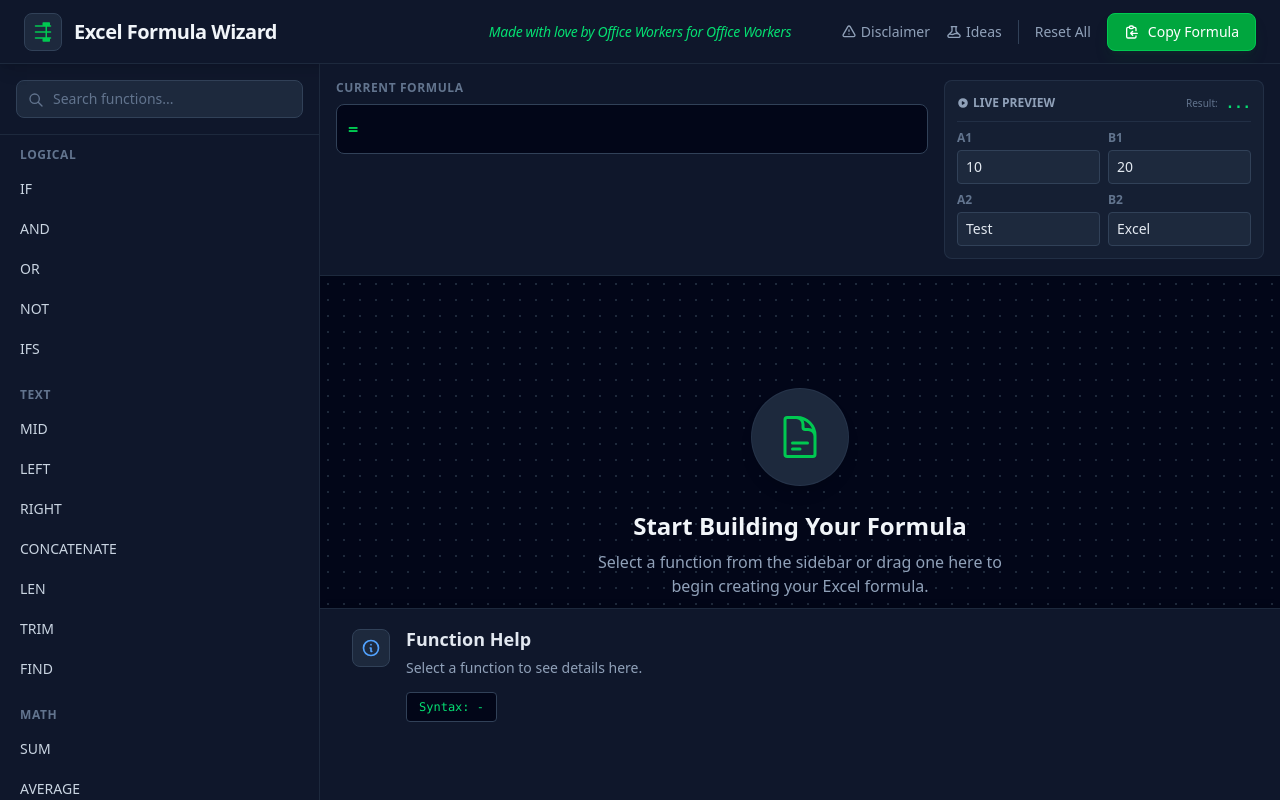
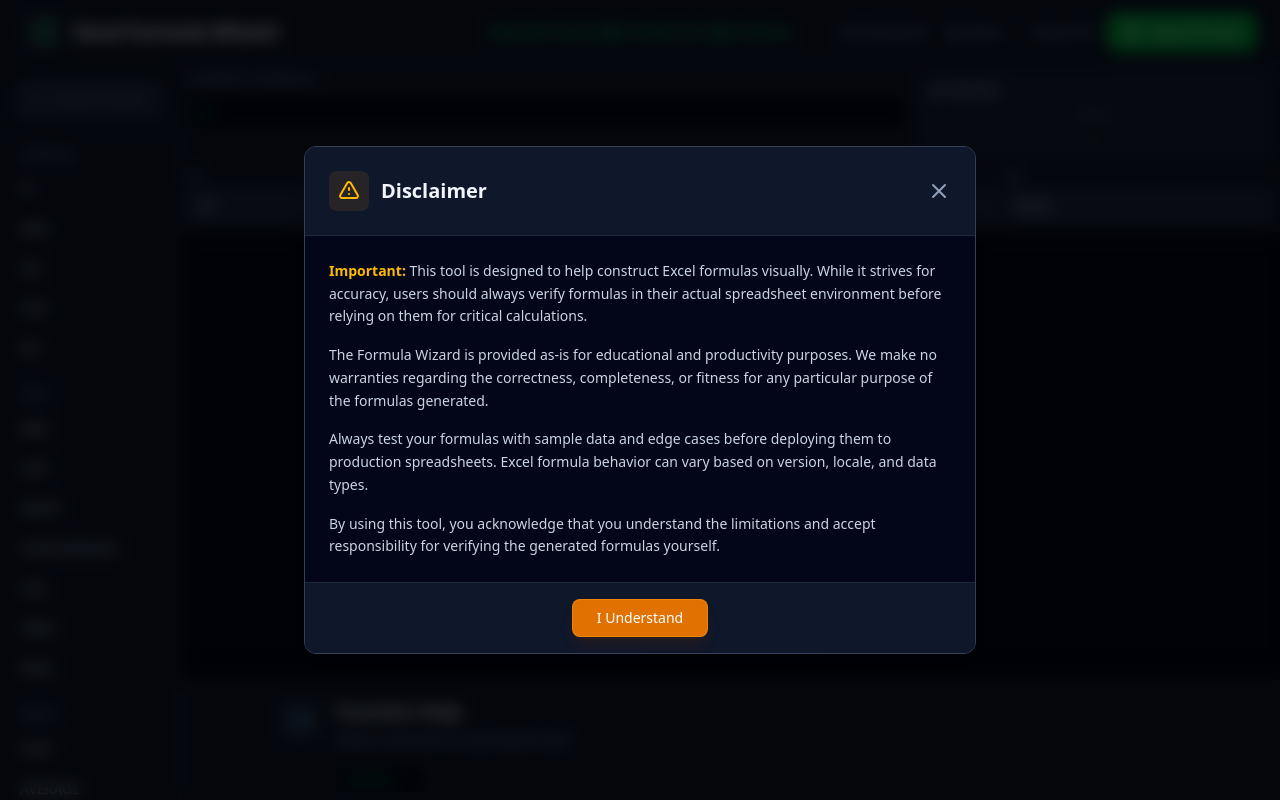
Before and after one commit to offixe-wrk/formula-wizard, a plain HTML site: page index.html in a window 1280 px wide. Both pictures are taken after a click on the button "Disclaimer". Drawn offline with nearby package versions, Linux system fonts and the light colour scheme.

Commit message:
feat: implement disclaimer modal with content and functionality

```diff
--- a/index.html
+++ b/index.html
@@ -37,7 +37,7 @@
 
         <div class="flex items-center gap-4">
             <button id="disclaimer-btn" class="text-sm font-medium text-slate-400 hover:text-amber-400 transition-colors flex items-center gap-1">
-                <svg xmlns="https://www.w3.org/2000/svg" class="h-4 w-4" fill="none" viewbox="0 0 24 24" stroke="currentColor">
+                <svg xmlns="http://www.w3.org/2000/svg" class="h-4 w-4" fill="none" viewBox="0 0 24 24" stroke="currentColor">
                     <path stroke-linecap="round" stroke-linejoin="round" stroke-width="2" d="M12 9v2m0 4h.01m-6.938 4h13.856c1.54 0 2.502-1.667 1.732-3L13.732 4c-.77-1.333-2.694-1.333-3.464 0L3.34 16c-.77 1.333.192 3 1.732 3z" />
                 </svg>
                 Disclaimer
@@ -70,7 +70,7 @@
 
     <div class="flex flex-1 overflow-hidden">
         <!-- Sidebar: Function Library -->
-        <aside class="w-80 bg-slate-900 border-r border-slate-800 flex flex-col shrink-0 z-0">
+        <aside class="w-45 bg-slate-900 border-r border-slate-800 flex flex-col shrink-0 z-0">
             <div class="p-4 border-b border-slate-800">
                 <div class="relative">
                     <input type="text" id="function-search" placeholder="Search functions..."
@@ -92,39 +92,38 @@
         <main class="flex-1 flex flex-col bg-slate-950 relative overflow-hidden">
 
             <!-- Result Preview & Live Data Bar -->
-            <div class="bg-slate-900 border-b border-slate-800 p-4 shadow-sm shrink-0 z-10">
-                <div class="flex flex-col lg:flex-row gap-4">
+            <div class="bg-slate-900 border-b border-slate-800 p-2 shadow-sm shrink-0 z-10">
+                <div class="grid grid-cols-3 gap-3">
                     <!-- Formula Output -->
-                    <div class="flex-1 min-w-0">
-                        <label class="block text-xs font-semibold text-slate-500 uppercase tracking-wider mb-2">Current Formula</label>
+                    <div class="col-span-2 min-w-0">
+                        <label class="block text-xs font-semibold text-slate-500 uppercase tracking-wider mb-1.5">Current Formula</label>
                         <div class="relative group">
                             <div class="absolute inset-y-0 left-0 pl-3 flex items-center pointer-events-none">
                                 <span class="text-green-500 font-bold text-lg">=</span>
                             </div>
-                            <input type="text" id="formula-result" readonly class="w-full pl-8 pr-4 py-3 bg-slate-950 border border-slate-700 rounded-lg font-mono text-slate-300 focus:outline-none focus:ring-2 focus:ring-green-500/50 focus:border-green-500 select-all cursor-text transition-all group-hover:border-slate-600" value="">
+                            <input type="text" id="formula-result" readonly class="w-full pl-8 pr-4 py-2 bg-slate-950 border border-slate-700 rounded-lg font-mono text-sm text-slate-300 focus:outline-none focus:ring-2 focus:ring-green-500/50 focus:border-green-500 select-all cursor-text transition-all group-hover:border-slate-600" value="">
                         </div>
                     </div>
                     <!-- Live Data Preview -->
-                    <div class="w-full lg:w-80 bg-slate-800/50 rounded-lg border border-slate-700/50 p-3">
-                        <div class="flex justify-between items-center mb-2 pb-2 border-b border-slate-700/50">
-                            <h4 class="text-xs font-bold text-slate-400 uppercase flex items-center gap-1">
+                    <div class="col-span-1 bg-slate-800/50 rounded-lg border border-slate-700/50 p-2.5">
+                        <div class="flex flex-col justify-between h-full">
+                            <h4 class="text-xs font-bold text-slate-400 uppercase flex items-center gap-1 mb-2">
                                 <svg xmlns="http://www.w3.org/2000/svg" class="h-3 w-3" viewBox="0 0 20 20" fill="currentColor">
                                     <path fill-rule="evenodd"
                                         d="M10 18a8 8 0 100-16 8 8 0 000 16zM9.555 7.168A1 1 0 008 8v4a1 1 0 001.555.832l3-2a1 1 0 000-1.664l-3-2z"
                                         clip-rule="evenodd" />
                                 </svg>
-                                Live Preview
+                                Preview
                             </h4>
-                            <div class="flex items-center gap-2">
-                                <span class="text-[10px] text-slate-500">Result:</span>
+                            <div class="text-center">
+                                <span class="text-[10px] text-slate-500 block">Result:</span>
                                 <span id="live-preview-result" class="text-green-400 font-mono font-bold text-sm">...</span>
                             </div>
                         </div>
-                        <div id="live-preview-container" class="grid grid-cols-2 gap-2">
-                            <!-- Inputs injected by JS -->
-                        </div>
                     </div>
-
+                </div>
+                <div id="live-preview-container" class="grid grid-cols-4 gap-2 mt-3">
+                    <!-- Inputs injected by JS -->
                 </div>
             </div>
 
@@ -162,7 +161,7 @@
 
             <!-- Helper Panel (Contextual) -->
             <div id="helper-panel"
-                class="bg-slate-900 border-t border-slate-800 p-4 h-48 overflow-y-auto shrink-0 transition-all duration-300 shadow-[0_-4px_6px_-1px_rgba(0,0,0,0.1)]">
+                class="bg-slate-900 border-t border-slate-800 p-4 h-30 overflow-y-auto shrink-0 transition-all duration-300 shadow-[0_-4px_6px_-1px_rgba(0,0,0,0.1)]">
                 <div class="max-w-4xl mx-auto">
                     <div class="flex items-start gap-4">
                         <div class="p-2 bg-slate-800 rounded-lg text-blue-400 mt-1 border border-slate-700">
@@ -350,6 +349,52 @@
         </div>
     </div>
 
+    <!-- Modal for Disclaimer -->
+    <div id="disclaimer-modal"
+        class="fixed inset-0 bg-black/70 backdrop-blur-sm z-50 hidden flex items-center justify-center p-4 transition-opacity">
+        <div
+            class="bg-slate-900 rounded-xl shadow-2xl border border-slate-700 w-full max-w-2xl max-h-[80vh] flex flex-col overflow-hidden transform transition-all">
+            <div class="p-6 border-b border-slate-800 flex justify-between items-center bg-slate-900">
+                <div class="flex items-center gap-3">
+                    <div class="bg-amber-500/10 p-2 rounded-lg text-amber-400">
+                        <svg xmlns="http://www.w3.org/2000/svg" class="h-6 w-6" fill="none" viewBox="0 0 24 24"
+                            stroke="currentColor">
+                            <path stroke-linecap="round" stroke-linejoin="round" stroke-width="2" d="M12 9v2m0 4h.01m-6.938 4h13.856c1.54 0 2.502-1.667 1.732-3L13.732 4c-.77-1.333-2.694-1.333-3.464 0L3.34 16c-.77 1.333.192 3 1.732 3z" />
+                        </svg>
+                    </div>
+                    <h3 class="font-bold text-xl text-slate-100">Disclaimer</h3>
+                </div>
+                <button id="close-disclaimer" class="text-slate-400 hover:text-white transition-colors">
+                    <svg xmlns="http://www.w3.org/2000/svg" class="h-6 w-6" fill="none" viewBox="0 0 24 24"
+                        stroke="currentColor">
+                        <path stroke-linecap="round" stroke-linejoin="round" stroke-width="2" d="M6 18L18 6M6 6l12 12" />
+                    </svg>
+                </button>
+            </div>
+            <div class="flex-1 overflow-y-auto p-6 custom-scrollbar bg-slate-950">
+                <div class="space-y-4 text-slate-300">
+                    <p class="text-sm leading-relaxed">
+                        <strong class="text-amber-400">Important:</strong> This tool is designed to help construct Excel formulas visually. While it strives for accuracy, users should always verify formulas in their actual spreadsheet environment before relying on them for critical calculations.
+                    </p>
+                    <p class="text-sm leading-relaxed">
+                        The Formula Wizard is provided as-is for educational and productivity purposes. We make no warranties regarding the correctness, completeness, or fitness for any particular purpose of the formulas generated.
+                    </p>
+                    <p class="text-sm leading-relaxed">
+                        Always test your formulas with sample data and edge cases before deploying them to production spreadsheets. Excel formula behavior can vary based on version, locale, and data types.
+                    </p>
+                    <p class="text-sm leading-relaxed">
+                        By using this tool, you acknowledge that you understand the limitations and accept responsibility for verifying the generated formulas yourself.
+                    </p>
+                </div>
+            </div>
+            <div class="p-4 border-t border-slate-800 bg-slate-900 text-center">
+                <button id="close-disclaimer-btn" class="bg-amber-600 hover:bg-amber-500 text-white px-6 py-2 rounded-lg font-medium text-sm transition-all border border-amber-500/50 shadow-lg shadow-amber-900/20">
+                    I Understand
+                </button>
+            </div>
+        </div>
+    </div>
+
     <script src="scripts/main.js"></script>
 
 </body>
```
